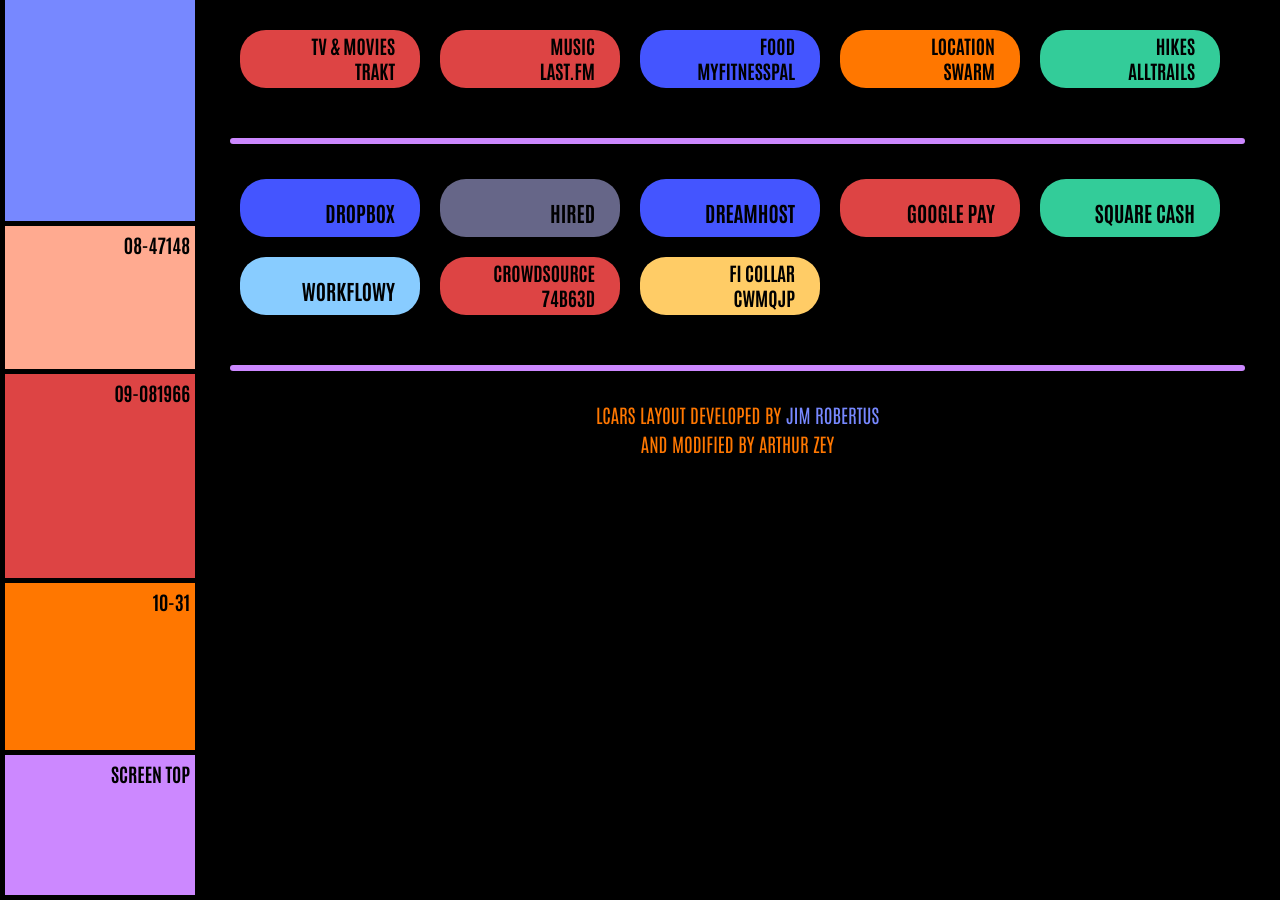
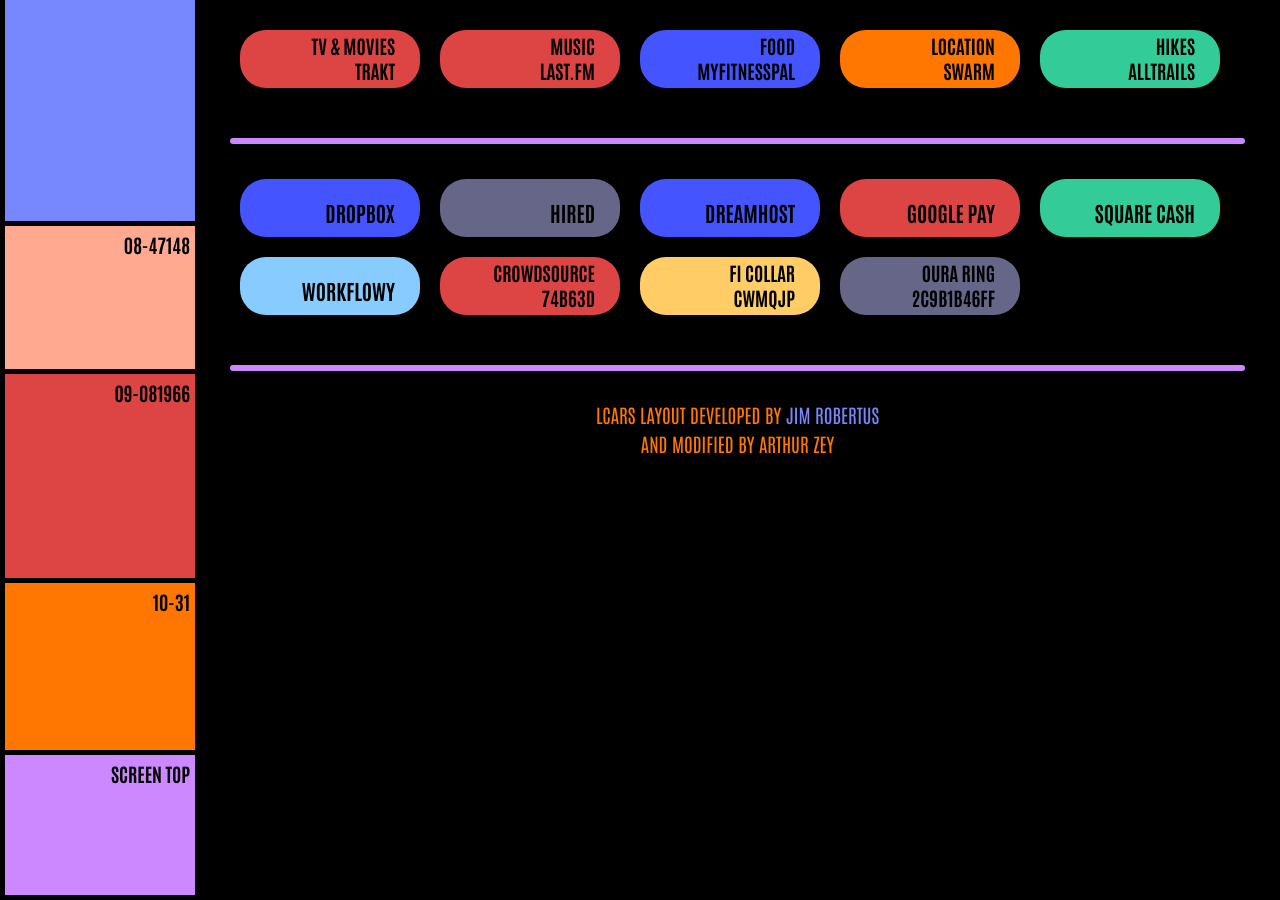
Before and after one commit to ArthurZey/arthurzey.github.io, a Jekyll site: the page built from _pages/stubs/routines.md, in a window 1280 px wide and 900 px high, scrolled down 1172 px. Built offline with Jekyll 4.4.1, drawn with Linux system fonts in a browser that asks for light colours.

Commit message:
added Oura Ring referral link

```diff
--- a/_layouts/lcars-classic.html
+++ b/_layouts/lcars-classic.html
@@ -284,6 +284,7 @@
 							<a href="https://workflowy.com/invite/880a248a.lnx" target="_blank" class="ice">WorkFlowy</a>
 							<a href="https://crowdsource.app.goo.gl/Jgo6" target="_blank" class="two-rows red">Crowdsource<br />74B63D</a>
 							<a href="https://shop.tryfi.com/r/CWMQJP/" target="_blank" class="two-rows sunflower">Fi Collar<br />CWMQJP</a>
+							<a href="https://ouraring.com/taf/2c9b1b46ff" target="_blank" class="two-rows gray">Oura Ring<br />2c9b1b46ff</a>
 						</div>
 						<hr />
 						<p class="go-center">LCARS LAYOUT DEVELOPED BY <a href="https://www.thelcars.com" target="_blank">JIM ROBERTUS</a><br />AND MODIFIED BY ARTHUR ZEY</p>
```
